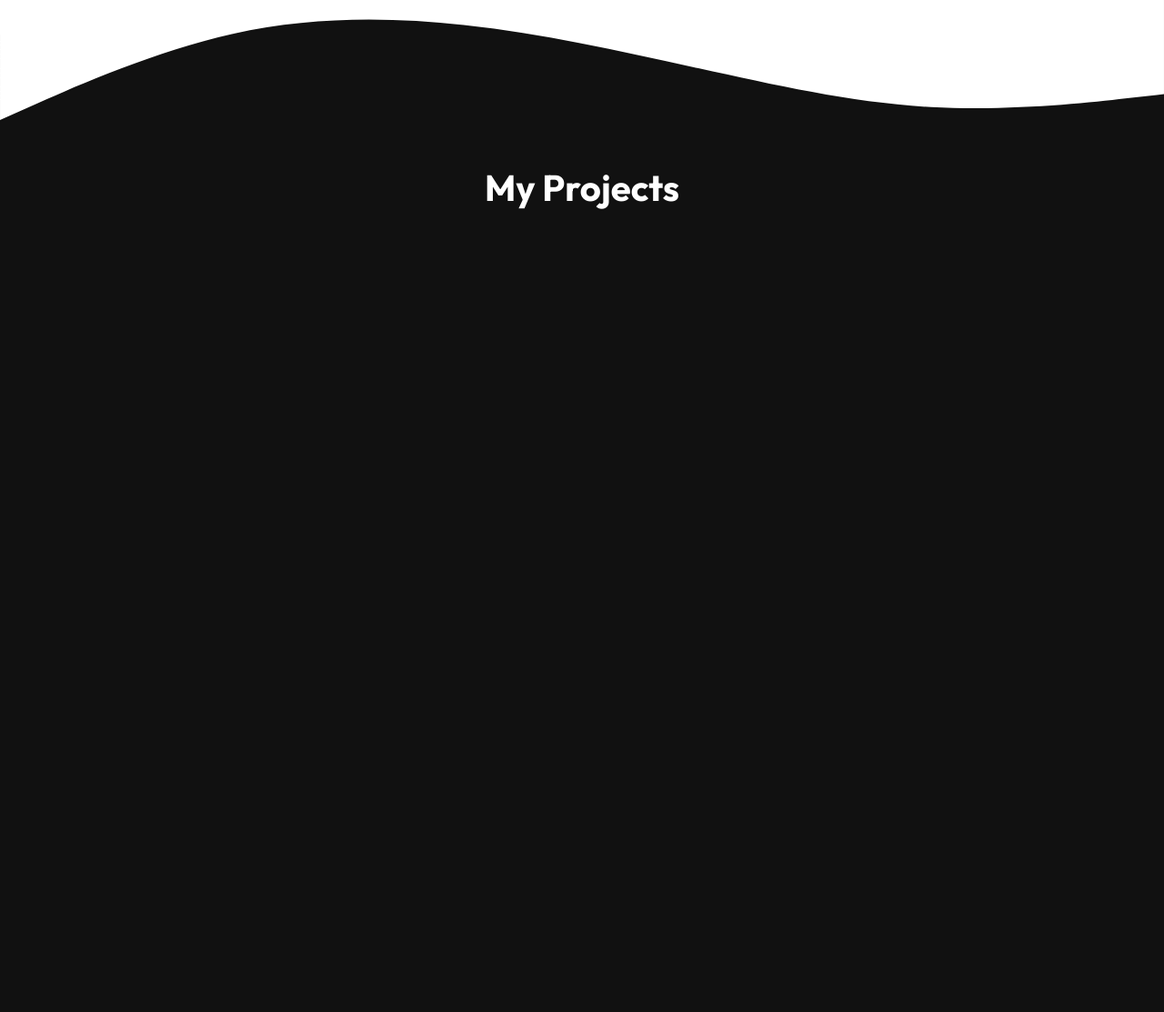
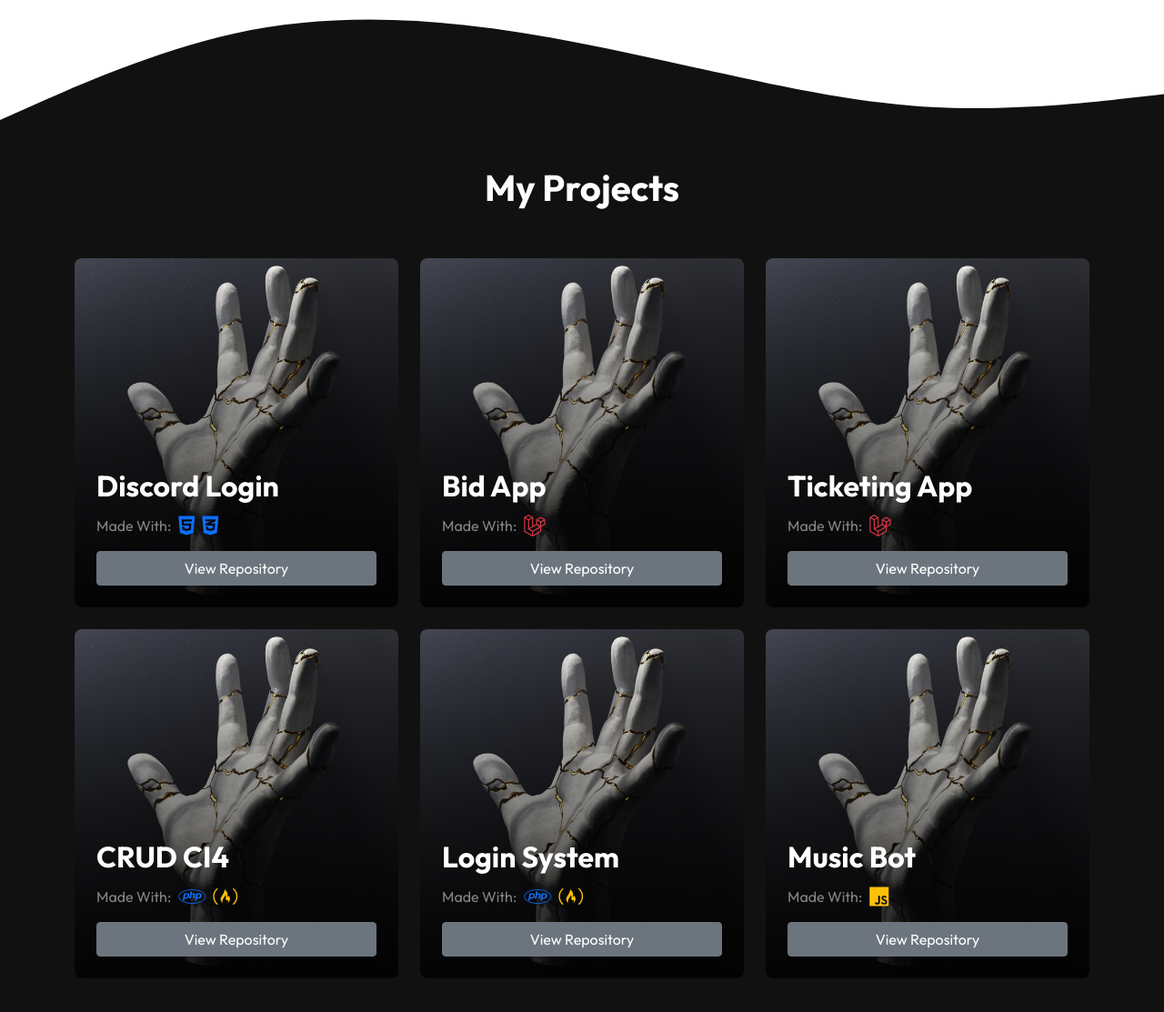
Before and after one commit to fhru/fhru.github.io, a plain HTML site: page index.html in a window 1280 px wide. Shown: the part 536-1649 px from the top of the page at 91% size. Before the commit the page ends 836 px from the top, so only its background shows below. Drawn offline with nearby package versions, Linux system fonts and the light colour scheme.

Commit message:
add some

```diff
--- a/css/style.css
+++ b/css/style.css
@@ -18,7 +18,7 @@ body {
 .jumbotron .container img {
     width: 200px;
 }
-.card::before{
+/* .card::before{
     content: '';
     width: 100%;
     height: 70%;
@@ -27,63 +27,27 @@ body {
     left: 0;
     background-color: yellowgreen;
     background: linear-gradient(to top,black,rgba(1,1,1,0));
+} */
+.gambar{
+    height: 24rem;
+    border-radius: .5rem;
+    overflow: hidden;
 }
-
-.card img{
-    max-width: 400px;
+.gambar::before{
+    content: '';
+    width: 100%;
+    height: 100%;
+    position: absolute;
+    bottom: 0;
+    left: 0;
+    background: linear-gradient(to top,rgba(1,1,1,.9),rgba(1,1,1,0));
 }
-
-.cssbuttons-io-button {
- background: #fff;
- color: black;
- font-family: inherit;
- padding: 0.35em;
- padding-left: 1em;
- font-size: 17px;
- border-radius: 0.5em;
- border: none;
- display: flex;
- align-items: center;
- overflow: hidden;
- position: relative;
- height: 2.8em;
- padding-right: 3.3em;
- text-decoration: none;
+.discord{
+    background-image: url('../img/tangan.jpg');
+    background-position: center;
+    background-size: cover;
 }
-
-.cssbuttons-io-button .icon {
- background: #111;
- margin-left: 1em;
- position: absolute;
- display: flex;
- align-items: center;
- justify-content: center;
- height: 2.2em;
- width: 2.2em;
- border-radius: 0.5em;
- box-shadow: 0.1em 0.1em 0.6em 0.2em rgba(0, 0, 0, .5);
- right: 0.3em;
- transition: all 0.3s;
+.text{
+    position: relative;
+    z-index: 2;
 }
-
-.cssbuttons-io-button:hover .icon {
- width: calc(100% - 0.6em);
-}
-
-.cssbuttons-io-button .icon svg {
- width: 1.1em;
- transition: transform 0.3s;
- color: white;
-}
-
-.cssbuttons-io-button:hover .icon svg {
- transform: translateX(0.1em);
-}
-
-.cssbuttons-io-button:active .icon {
- transform: scale(0.95);
-}
-
-.cssbuttons-io-button:hover{
-    color: black;
-}
--- a/index.html
+++ b/index.html
@@ -19,6 +19,12 @@
 
     <!-- my css -->
     <link rel="stylesheet" href="css/style.css">
+    <!-- fontaw -->
+    <script src="https://kit.fontawesome.com/02f33c1fc7.js" crossorigin="anonymous"></script>
+    <!-- aos -->
+    <link href="https://unpkg.com/aos@2.3.1/dist/aos.css" rel="stylesheet">
+    <script src="https://unpkg.com/aos@2.3.1/dist/aos.js"></script>
+
 </head>
 
 <body>
@@ -36,10 +42,7 @@
                         <a class="nav-link active" aria-current="page" href="#">Home</a>
                     </li>
                     <li class="nav-item">
-                        <a class="nav-link" href="#about">About</a>
-                    </li>
-                    <li class="nav-item">
-                        <a class="nav-link" href="#">Pricing</a>
+                        <a class="nav-link" href="#projects">Projects</a>
                     </li>
                 </ul>
             </div>
@@ -50,7 +53,7 @@
     <div class="jumbotron pt-4">
         <div class="container d-flex flex-column justify-content-center align-items-center h-100">
             <img src="img/ikan.jpg" alt="" class="rounded-circle shadow" draggable="false">
-            <div class="fs-1 fw-bolder mt-3">Fahru Rahman</div>
+            <div class="fs-1 fw-bolder mt-3">Fahru</div>
             <div class="fs-5">Mawang#9212</div>
         </div>
     </div>
@@ -61,77 +64,116 @@
     </svg>
     <!-- end jumbotron -->
     <!-- about -->
-    <section class="text-white py-3" id="about">
+    <section class="text-white py-3" id="projects">
         <div class="container text-center">
             <div class="fs-1 fw-bold mb-5">My Projects</div>
-            <!-- <div class="row">
-                <div class="col-lg-4 my-2">
-                    <div class="card bg-dark text-white">
-                        <img src="img/car.jpg" class="card-img" alt="...">
-                        <div class="card-img-overlay d-flex flex-column justify-content-end">
-                            <h5 class="card-title text-start fs-3 fw-bold">Discord Login</h5>
-                            <div class="fs-6 text-start text-white-50">Lorem ipsum dolor sit amet consectetur.</div>
-                            <a href="https://github.com/fhru" class="cssbuttons-io-button mt-2"> View Repository
-                                <div class="icon">
-                                    <svg xmlns="http://www.w3.org/2000/svg" viewBox="0 0 24 24" width="24" height="24">
-                                        <path fill="none" d="M0 0h24v24H0z"></path>
-                                        <path fill="currentColor"
-                                            d="M16.172 11l-5.364-5.364 1.414-1.414L20 12l-7.778 7.778-1.414-1.414L16.172 13H4v-2z">
-                                        </path>
-                                    </svg>
-                                </div>
-                            </a>
+            <div class="row">
+                <div class="col-lg-4 mb-4" data-aos="zoom-in" data-aos-duration="800">
+                    <div class="gambar discord position-relative d-flex align-items-end p-4">
+                        <div class="text text-start w-100">
+                            <div class="fs-2 fw-bold">Discord Login</div>
+                            <div class="fs-4 text-white-50 d-flex mt-2">
+                                <div class="fs-6 me-2">Made With:</div>
+                                <i class="fab fa-html5 me-2 text-primary" data-bs-toggle="tooltip"
+                                    data-bs-placement="right" title="HTML 5"></i>
+                                <i class="fab fa-css3-alt text-primary" data-bs-toggle="tooltip"
+                                    data-bs-placement="right" title="CSS 3"></i>
+                            </div>
+                            <a href="https://github.com/fhru/discordLogin" class="btn btn-secondary w-100 mt-3">View
+                                Repository</a>
                         </div>
                     </div>
                 </div>
-                <div class="col-lg-4 my-2">
-                    <div class="card bg-dark text-white">
-                        <img src="img/sawat.jpg" class="card-img" alt="...">
-                        <div class="card-img-overlay d-flex flex-column justify-content-end">
-                            <h5 class="card-title text-start fs-3 fw-bold">Discord Login</h5>
-                            <div class="fs-6 text-start text-white-50">Lorem ipsum dolor sit amet consectetur.</div>
-                            <a href="https://github.com/fhru" class="cssbuttons-io-button mt-2"> View Repository
-                                <div class="icon">
-                                    <svg xmlns="http://www.w3.org/2000/svg" viewBox="0 0 24 24" width="24" height="24">
-                                        <path fill="none" d="M0 0h24v24H0z"></path>
-                                        <path fill="currentColor"
-                                            d="M16.172 11l-5.364-5.364 1.414-1.414L20 12l-7.778 7.778-1.414-1.414L16.172 13H4v-2z">
-                                        </path>
-                                    </svg>
-                                </div>
-                            </a>
+                <div class="col-lg-4 mb-4" data-aos="zoom-in" data-aos-duration="800" data-aos-delay="200">
+                    <div class="gambar discord position-relative d-flex align-items-end p-4">
+                        <div class="text text-start w-100">
+                            <div class="fs-2 fw-bold">Bid App</div>
+                            <div class="fs-4 text-white-50 d-flex mt-2">
+                                <div class="fs-6 me-2">Made With:</div>
+                                <i class="fab fa-laravel me-2 text-danger" data-bs-toggle="tooltip"
+                                    data-bs-placement="right" title="Laravel"></i>
+                            </div>
+                            <a href="https://github.com/fhru/lelang" class="btn btn-secondary w-100 mt-3">View
+                                Repository</a>
                         </div>
                     </div>
                 </div>
-                <div class="col-lg-4 my-2">
-                    <div class="card bg-dark text-white">
-                        <img src="img/sawat.jpg" class="card-img" alt="...">
-                        <div class="card-img-overlay d-flex flex-column justify-content-end">
-                            <h5 class="card-title text-start fs-3 fw-bold">Discord Login</h5>
-                            <div class="fs-6 text-start text-white-50">Lorem ipsum dolor sit amet consectetur.</div>
-                            <a href="https://github.com/fhru" class="cssbuttons-io-button mt-2"> View Repository
-                                <div class="icon">
-                                    <svg xmlns="http://www.w3.org/2000/svg" viewBox="0 0 24 24" width="24" height="24">
-                                        <path fill="none" d="M0 0h24v24H0z"></path>
-                                        <path fill="currentColor"
-                                            d="M16.172 11l-5.364-5.364 1.414-1.414L20 12l-7.778 7.778-1.414-1.414L16.172 13H4v-2z">
-                                        </path>
-                                    </svg>
-                                </div>
-                            </a>
+                <div class="col-lg-4 mb-4" data-aos="zoom-in" data-aos-duration="800" data-aos-delay="400">
+                    <div class="gambar discord position-relative d-flex align-items-end p-4">
+                        <div class="text text-start w-100">
+                            <div class="fs-2 fw-bold">Ticketing App</div>
+                            <div class="fs-4 text-white-50 d-flex mt-2">
+                                <div class="fs-6 me-2">Made With:</div>
+                                <i class="fab fa-laravel me-2 text-danger" data-bs-toggle="tooltip"
+                                    data-bs-placement="right" title="Laravel"></i>
+                            </div>
+                            <a href="https://github.com/fhru/ticketing-app" class="btn btn-secondary w-100 mt-3">View
+                                Repository</a>
                         </div>
                     </div>
                 </div>
-            </div> -->
+            </div>
             <div class="row">
-                <div class="col-lg-4">
-
+                <div class="col-lg-4 mb-4" data-aos="zoom-in" data-aos-duration="800">
+                    <div class="gambar discord position-relative d-flex align-items-end p-4">
+                        <div class="text text-start w-100">
+                            <div class="fs-2 fw-bold">CRUD CI4</div>
+                            <div class="fs-4 text-white-50 d-flex mt-2">
+                                <div class="fs-6 me-2">Made With:</div>
+                                <i class="fab fa-php text-primary me-2" data-bs-toggle="tooltip"
+                                    data-bs-placement="right" title="PHP"></i>
+                                <i class="fab fa-free-code-camp text-warning" data-bs-toggle="tooltip"
+                                    data-bs-placement="right" title="Codeigniter 4"></i>
+                            </div>
+                            <a href="https://github.com/fhru/crud-ci4" class="btn btn-secondary w-100 mt-3">View
+                                Repository</a>
+                        </div>
+                    </div>
+                </div>
+                <div class="col-lg-4 mb-4" data-aos="zoom-in" data-aos-duration="800" data-aos-delay="200">
+                    <div class="gambar discord position-relative d-flex align-items-end p-4">
+                        <div class="text text-start w-100">
+                            <div class="fs-2 fw-bold">Login System</div>
+                            <div class="fs-4 text-white-50 d-flex mt-2">
+                                <div class="fs-6 me-2">Made With:</div>
+                                <i class="fab fa-php text-primary me-2" data-bs-toggle="tooltip"
+                                    data-bs-placement="right" title="PHP"></i>
+                                <i class="fab fa-free-code-camp text-warning" data-bs-toggle="tooltip"
+                                    data-bs-placement="right" title="Codeigniter 4"></i>
+                            </div>
+                            <a href="https://github.com/fhru/login-ci4" class="btn btn-secondary w-100 mt-3">View
+                                Repository</a>
+                        </div>
+                    </div>
+                </div>
+                <div class="col-lg-4 mb-4" data-aos="zoom-in" data-aos-duration="800" data-aos-delay="400">
+                    <div class="gambar discord position-relative d-flex align-items-end p-4">
+                        <div class="text text-start w-100">
+                            <div class="fs-2 fw-bold">Music Bot</div>
+                            <div class="fs-4 text-white-50 d-flex mt-2">
+                                <div class="fs-6 me-2">Made With:</div>
+                                <i class="fab fa-js me-2 text-warning" data-bs-toggle="tooltip"
+                                    data-bs-placement="right" title="Javascript"></i>
+                            </div>
+                            <a href="#" class="btn btn-secondary w-100 mt-3">View Repository</a>
+                        </div>
+                    </div>
                 </div>
             </div>
         </div>
     </section>
+    <svg xmlns="http://www.w3.org/2000/svg" viewBox="0 0 1440 320">
+        <path fill="#fff" fill-opacity="1"
+            d="M0,96L48,85.3C96,75,192,53,288,80C384,107,480,181,576,202.7C672,224,768,192,864,165.3C960,139,1056,117,1152,117.3C1248,117,1344,139,1392,149.3L1440,160L1440,320L1392,320C1344,320,1248,320,1152,320C1056,320,960,320,864,320C768,320,672,320,576,320C480,320,384,320,288,320C192,320,96,320,48,320L0,320Z">
+        </path>
+    </svg>
     <!-- end about -->
-
+    <!-- aboutme -->
+    <section class="about bg-white">
+        <div class="container p-4">
+            <h1 class="fw-bold text-center">Coming Soon...</h1>
+        </div>
+    </section>
 
     <!-- Optional JavaScript; choose one of the two! -->
 
@@ -145,6 +187,14 @@
     <script src="https://cdn.jsdelivr.net/npm/@popperjs/core@2.10.2/dist/umd/popper.min.js" integrity="sha384-7+zCNj/IqJ95wo16oMtfsKbZ9ccEh31eOz1HGyDuCQ6wgnyJNSYdrPa03rtR1zdB" crossorigin="anonymous"></script>
     <script src="https://cdn.jsdelivr.net/npm/bootstrap@5.1.3/dist/js/bootstrap.min.js" integrity="sha384-QJHtvGhmr9XOIpI6YVutG+2QOK9T+ZnN4kzFN1RtK3zEFEIsxhlmWl5/YESvpZ13" crossorigin="anonymous"></script>
     -->
+    <script>
+        var tooltipTriggerList = [].slice.call(document.querySelectorAll('[data-bs-toggle="tooltip"]'))
+        var tooltipList = tooltipTriggerList.map(function (tooltipTriggerEl) {
+            return new bootstrap.Tooltip(tooltipTriggerEl)
+        });
+
+        AOS.init();
+    </script>
 </body>
 
 </html>
```
Also changed, not shown: img/tangan.jpg (added).
